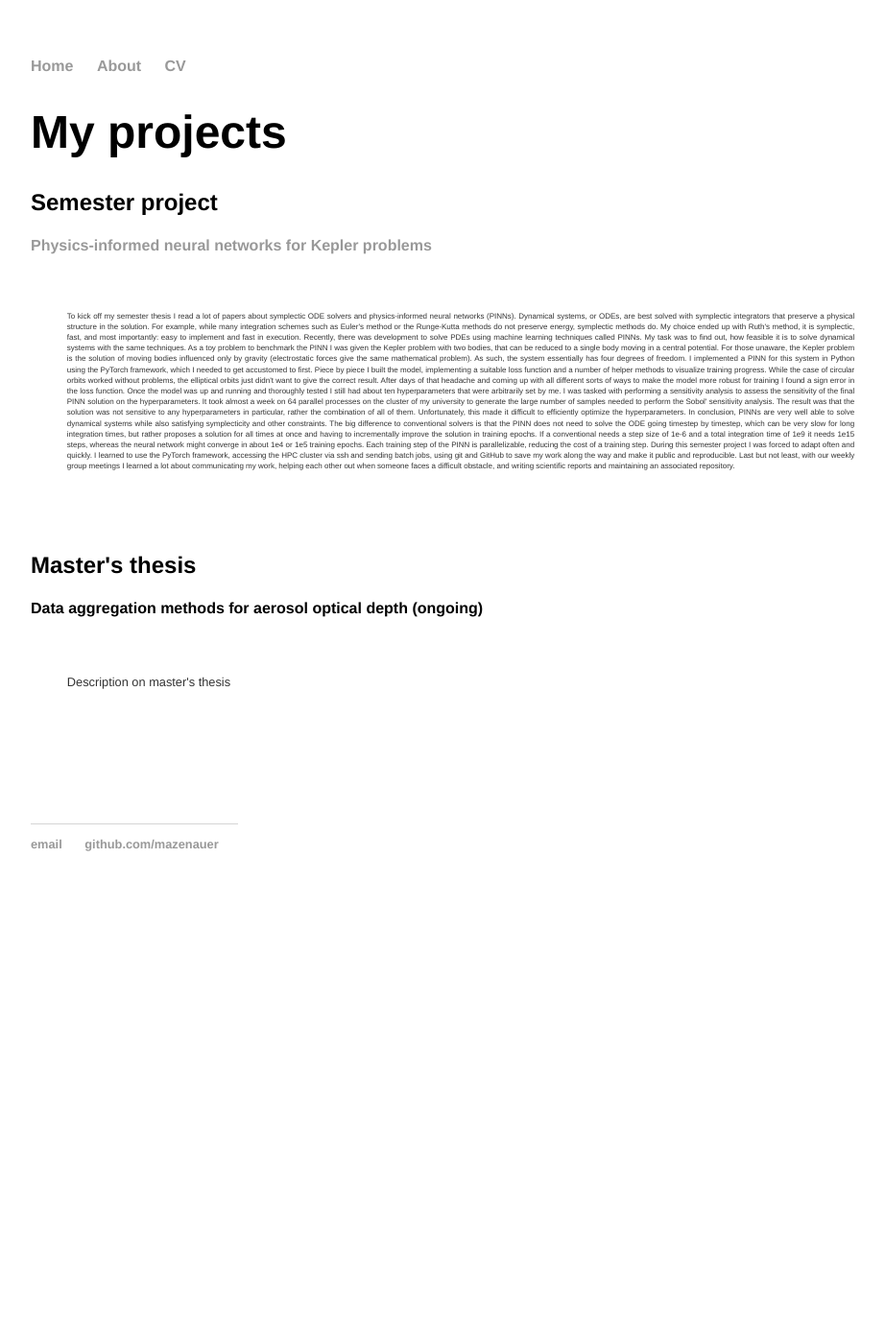
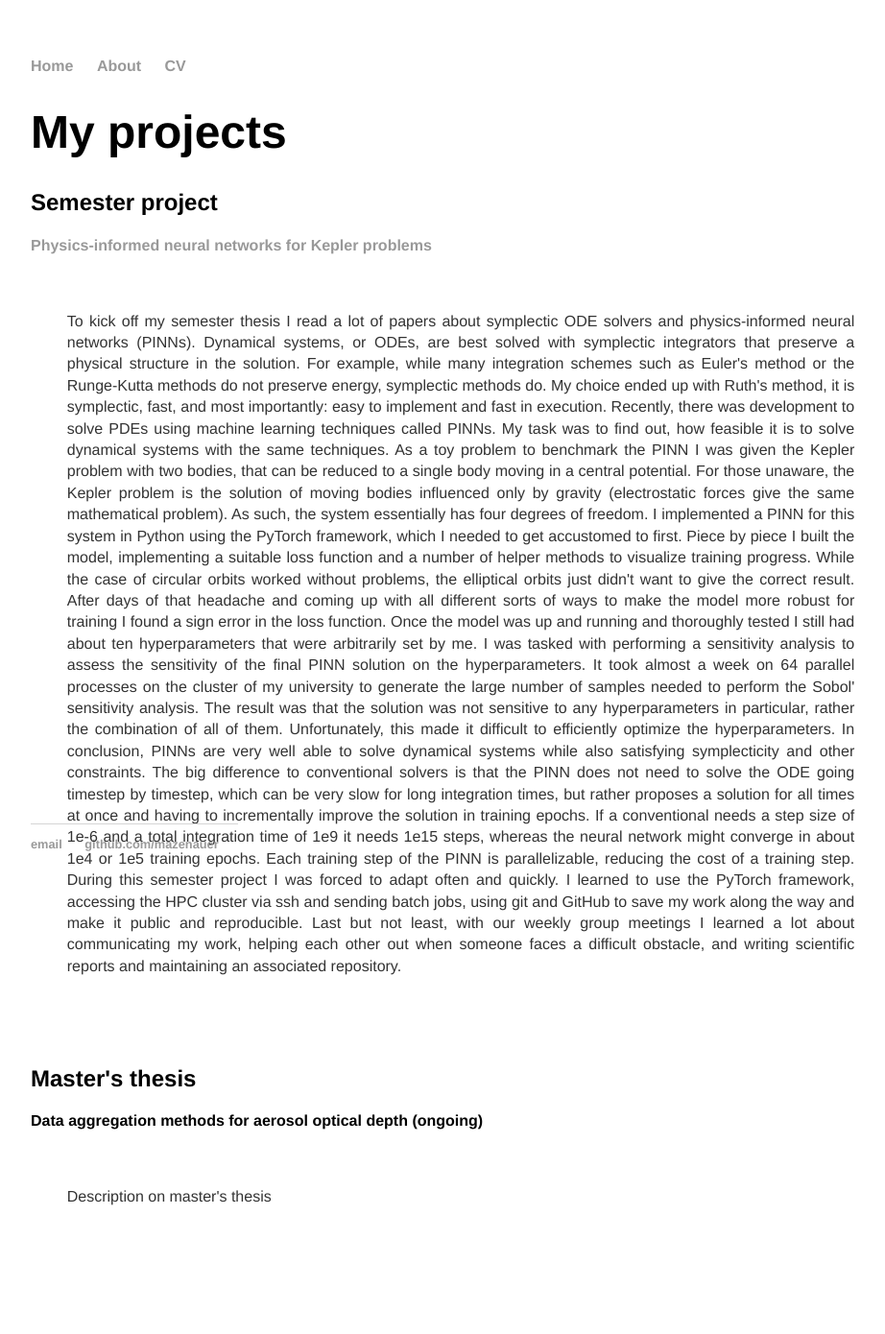
Before and after one commit to mazenauer/mazenauer.github.io, a Jekyll site: the page built from about/projects.html, in a window 1280 px wide. Shown: the whole page at 96% size, without its empty margins (160-1082 px from the left). Built offline with Jekyll 4.4.1, drawn with Linux system fonts in a browser that asks for light colours; before the commit the page ends 900 px from its top, so only the background shows below that.

Commit message:
Update projects.html

```diff
--- a/about/projects.html
+++ b/about/projects.html
@@ -10,7 +10,7 @@ title: My projects
 
       <li> <h2>Semester project</h2>
           <h4><a href="https://github.com/mazenauer/Kepler-PINN">Physics-informed neural networks for Kepler problems</a></h4>
-          <p class=project style="font-size:0.5em">
+          <p class=project style="font-size:1em">
           To kick off my semester thesis I read a lot of papers about symplectic ODE solvers and physics-informed neural networks (PINNs).
           Dynamical systems, or ODEs, are best solved with symplectic integrators that preserve a physical structure in the solution. For example,
           while many integration schemes such as Euler's method or the Runge-Kutta methods do not preserve energy, symplectic methods do.
@@ -43,7 +43,7 @@ title: My projects
 
       <li> <h2>Master's thesis</h2>
           <h4>Data aggregation methods for aerosol optical depth (ongoing)</h4>
-          <p class=project>
+          <p class=project style="font-size:1em">
             Description on master's thesis
           </p>
       </li>
```
